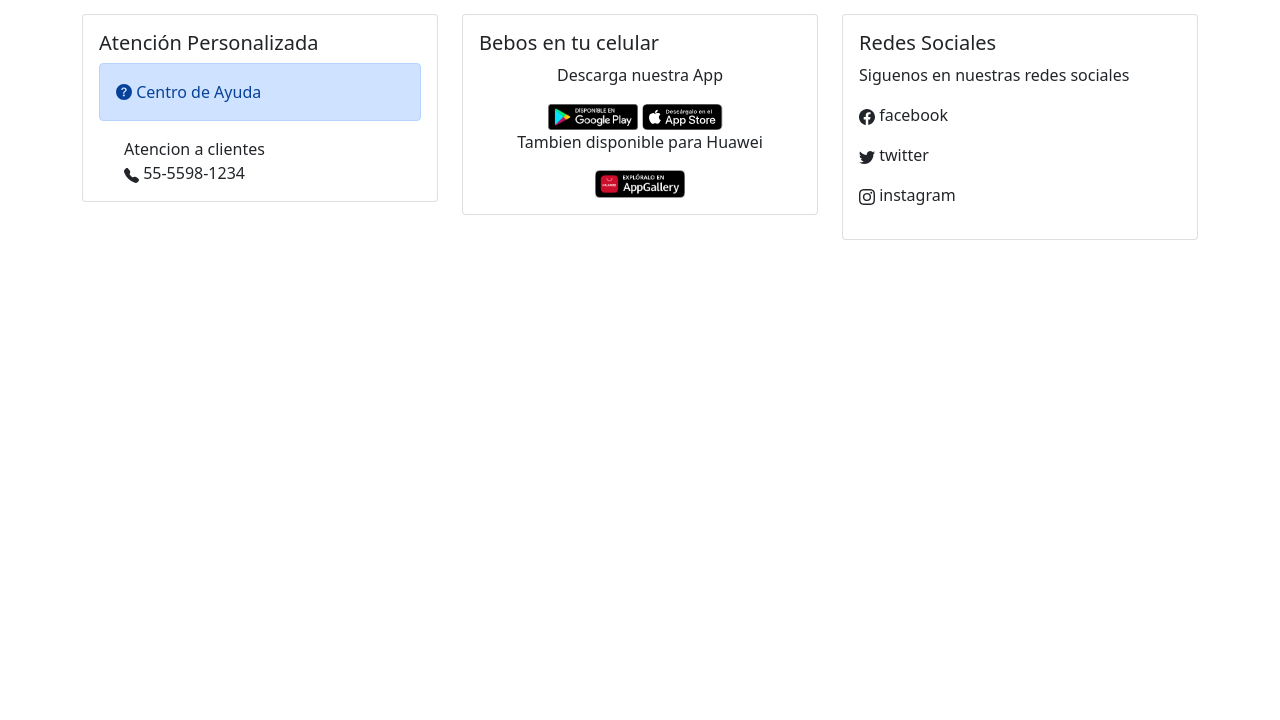
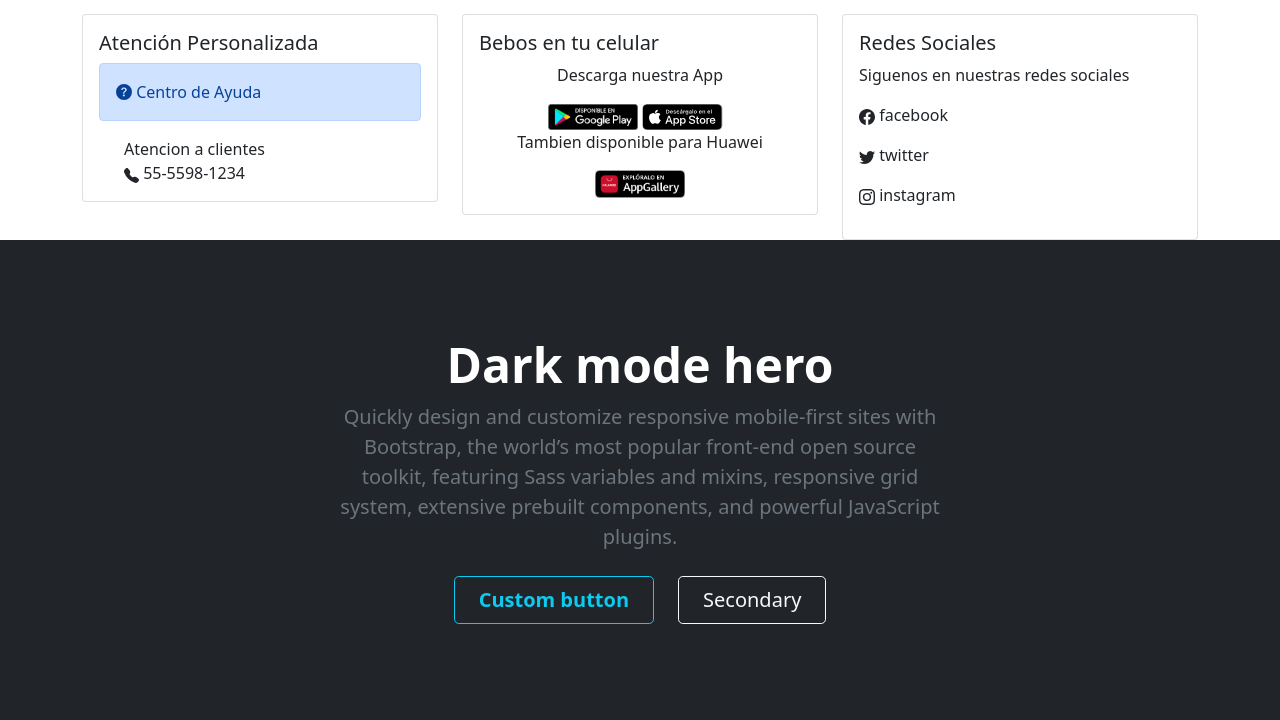
Before and after one commit to LuisMV98/Tienda-Web, a PHP site: page /admin_cuenta.php in a window 1280 px wide. Shown: the part 971-1691 px from the top of the page. Before the commit the page ends 1211 px from the top, so only its background shows below. Run offline with PHP 8.4, Linux system fonts and the light colour scheme; data that the repository does not hold is empty.

Commit message:
Agregando footer en el que iran nuestros nombres

```diff
--- a/templates/pie.php
+++ b/templates/pie.php
@@ -73,4 +73,18 @@
 
         <script src="https://cdn.jsdelivr.net/npm/bootstrap@5.1.3/dist/js/bootstrap.bundle.min.js" integrity="sha384-ka7Sk0Gln4gmtz2MlQnikT1wXgYsOg+OMhuP+IlRH9sENBO0LRn5q+8nbTov4+1p" crossorigin="anonymous"></script>
     </body>
+    <footer>
+        <div class="bg-dark text-secondary px-4 py-5 text-center">
+        <div class="py-5">
+        <h1 class="display-5 fw-bold text-white">Dark mode hero</h1>
+        <div class="col-lg-6 mx-auto">
+            <p class="fs-5 mb-4">Quickly design and customize responsive mobile-first sites with Bootstrap, the world’s most popular front-end open source toolkit, featuring Sass variables and mixins, responsive grid system, extensive prebuilt components, and powerful JavaScript plugins.</p>
+            <div class="d-grid gap-2 d-sm-flex justify-content-sm-center">
+            <button type="button" class="btn btn-outline-info btn-lg px-4 me-sm-3 fw-bold">Custom button</button>
+            <button type="button" class="btn btn-outline-light btn-lg px-4">Secondary</button>
+            </div>
+        </div>
+        </div>
+    </div>
+    </footer>
 </html>
```
